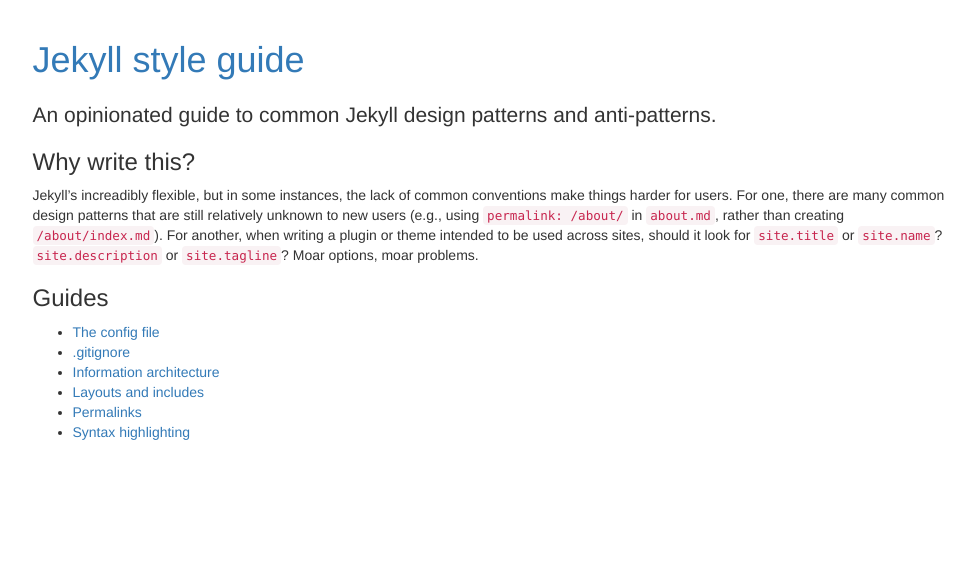
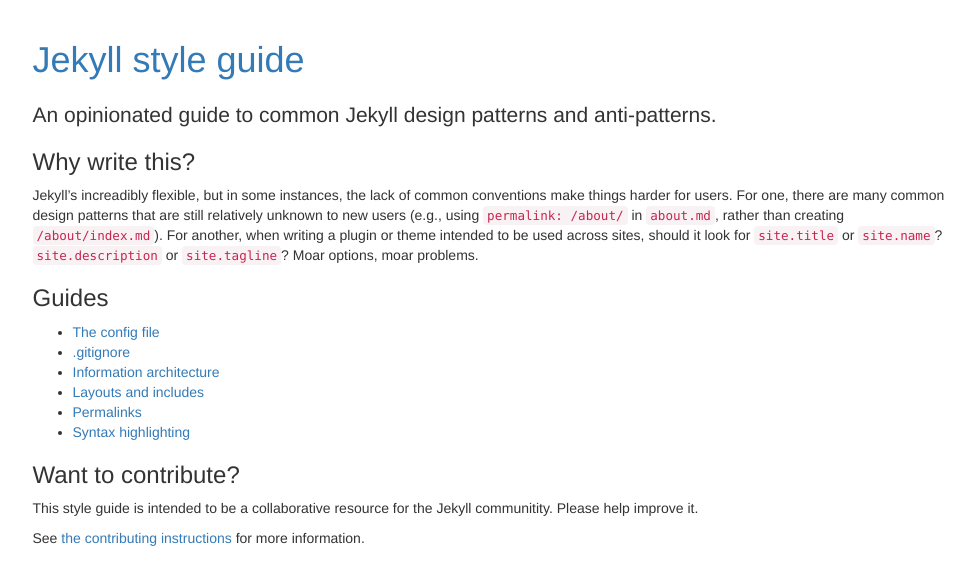
Before and after one commit to benbalter/jekyll-style-guide, a Jekyll site: the page built from index.md, in a window 1280 px wide. Shown: the top 585 px of the page, without its empty margins (140-1115 px from the left). Built offline with Jekyll 4.4.1, drawn with Linux system fonts in a browser that asks for light colours; comment, search, counter and statistics services are not loaded.

Commit message:
link out to style guide

```diff
--- a/_config.yml
+++ b/_config.yml
@@ -10,11 +10,11 @@ collections:
     permalink: /:path/
 
 defaults:
-  - scope:
+  -
+    scope:
       path: ""
-      type: docs
     values:
-      layout: default
+      layout: "default"
 
 kramdown:
   input: GFM
--- a/index.md
+++ b/index.md
@@ -16,3 +16,9 @@ Jekyll's increadibly flexible, but in some instances, the lack of common convent
   <li><a href="{{ doc.url | prepend: site.github.url }}">{{ doc.title }}</a></li>
 {% endfor %}
 </ul>
+
+### Want to contribute?
+
+This style guide is intended to be a collaborative resource for the Jekyll communitity. Please help improve it.
+
+See [the contributing instructions](contributing) for more information.
```
Also changed, not shown: CONTRIBUTING.md (+6 -2 lines), .rubocop.yml (added), lib/jekyll_style_guide.rb (added).
